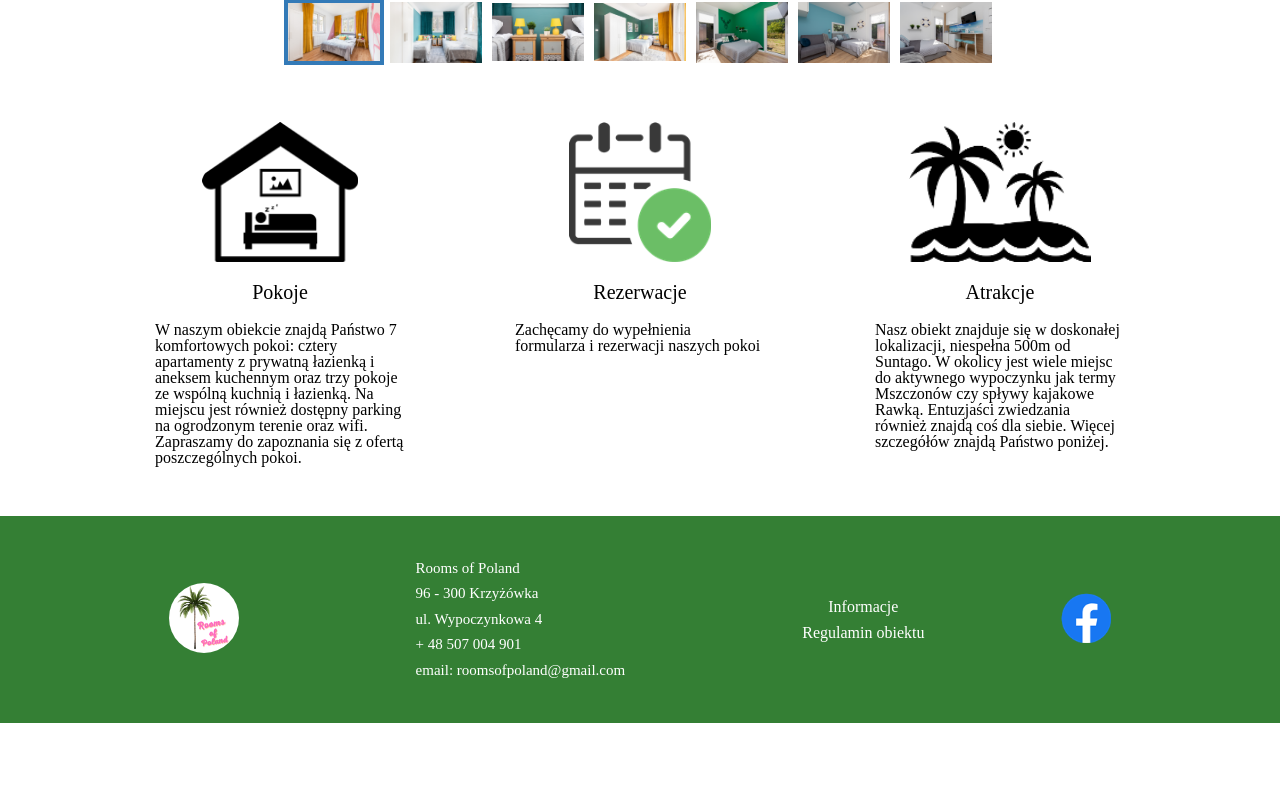
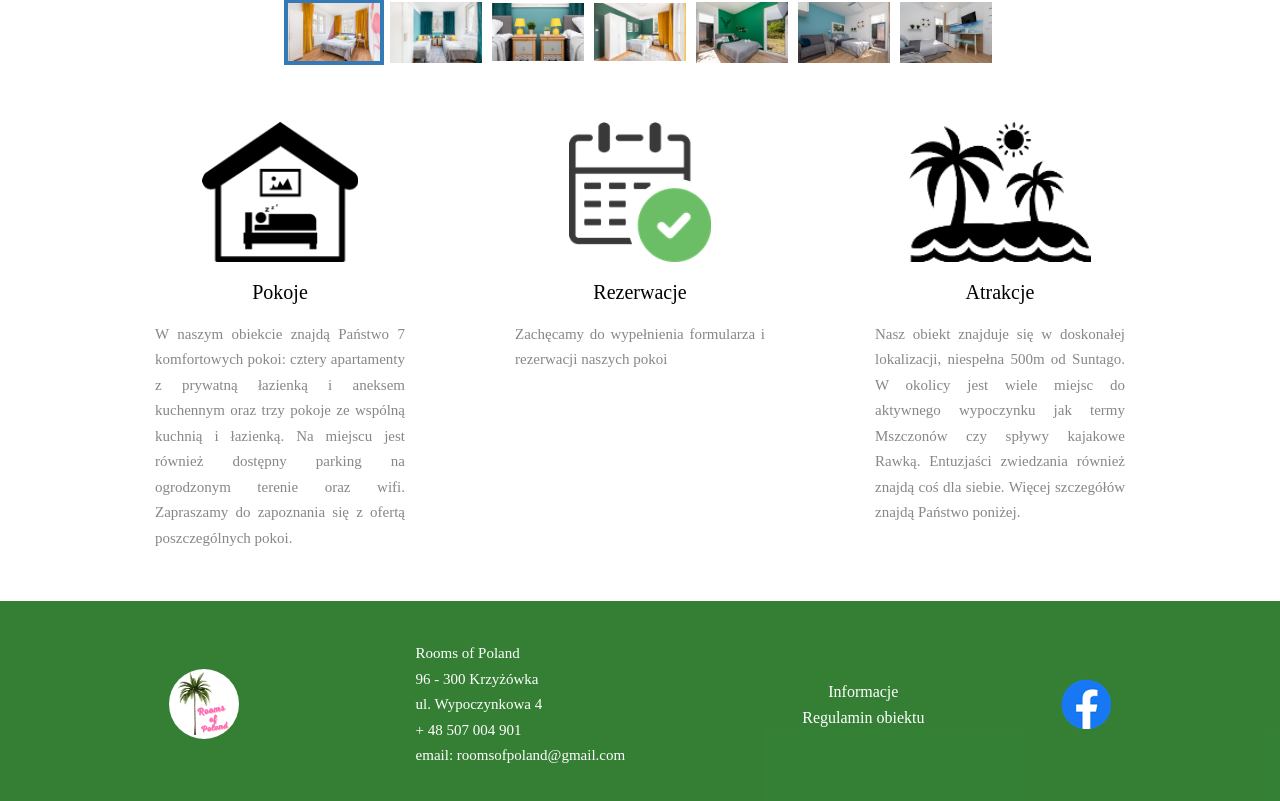
Before and after one commit to mgrkapi/RoomsofPoland, a React (Create React App) app in the folder roomsofpoland/: page /#/ in a window 1280 px wide. Shown: the part 1812-2613 px from the top of the page. Before the commit the page ends 2535 px from the top, so only its background shows below. Built offline with nearby package versions, Linux system fonts and the light colour scheme.

Commit message:
Styled paragraphs in blurb

```diff
--- a/roomsofpoland/src/style/blurb.scss
+++ b/roomsofpoland/src/style/blurb.scss
@@ -18,6 +18,11 @@
   }
   p {
     margin: 0 auto;
+    text-align: justify;
+    font-size: 15px;
+    line-height: 1.7;
+    color: #878787;
+    display: block;
   }
 }
 .container__content {
```
